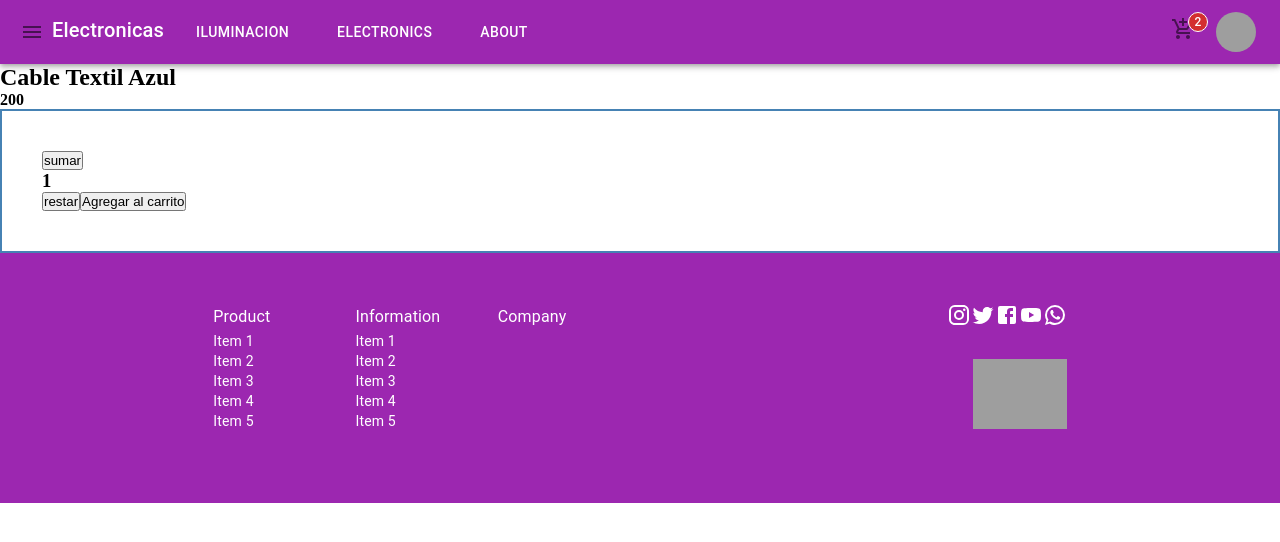
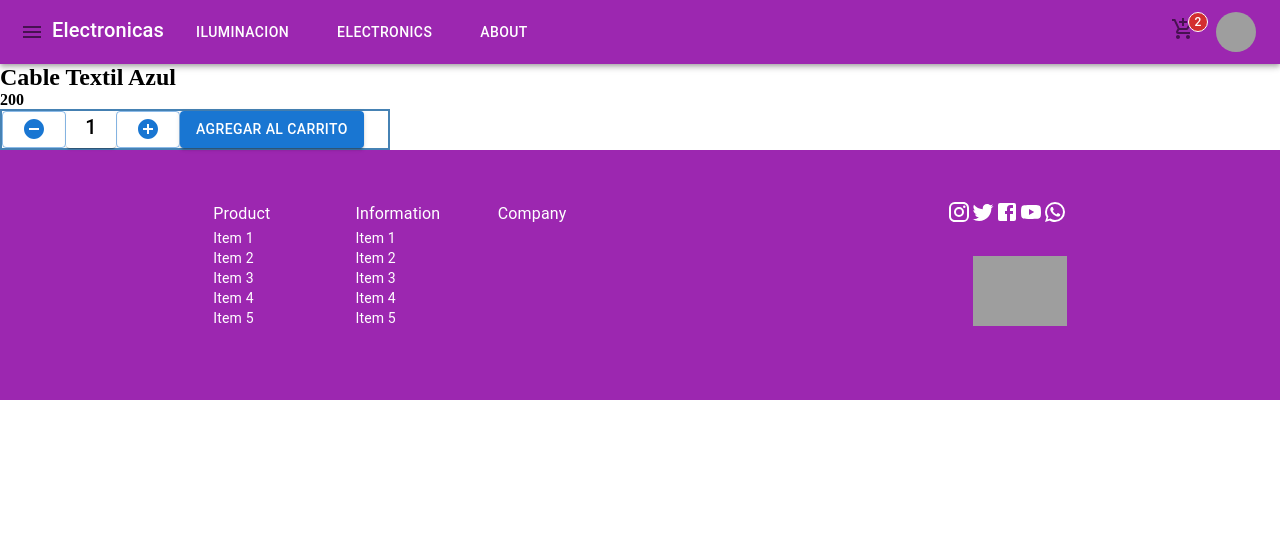
Before and after one commit to valeribon/EntregaFinal-REACT-bonilla, a React (Vite) app: page /itemDetail/1 in a window 1280 px wide. Shown: the top 542 px of the page. Built offline with nearby package versions, Linux system fonts and the light colour scheme; grey boxes are pictures that could not be loaded.

Commit message:
Mejora del UI contador

```diff
--- a/src/components/common/counter/Counter.jsx
+++ b/src/components/common/counter/Counter.jsx
@@ -1,11 +1,33 @@
+import { Button, Grid, Paper, Typography } from "@mui/material";
+import RemoveCircleIcon from "@mui/icons-material/RemoveCircle";
+import AddCircleIcon from "@mui/icons-material/AddCircle";
+
 const Counter = ({ contador, sumar, restar, onAdd }) => {
   return (
-    <div style={{ border: "2px solid steelblue", padding: "40px" }}>
-      <button onClick={sumar}>sumar</button>
-      <h3>{contador}</h3>
-      <button onClick={restar}>restar</button>
+    <div style={{ border: "2px solid steelblue", width: "390px" }}>
+      <Grid xs={2} sx={{ display: "flex" }}>
+        <Button variant="outlined" onClick={restar}>
+          <RemoveCircleIcon />
+        </Button>
+        <Paper
+          sx={{
+            width: "50px",
+            alignItems: "center",
+            justifyContent: "center",
+          }}
+        >
+          <Typography variant="h6" color="initial" align="center">
+            {contador}
+          </Typography>
+        </Paper>
+        <Button variant="outlined" onClick={sumar}>
+          <AddCircleIcon />
+        </Button>
 
-      <button onClick={() => onAdd(contador)}>Agregar al carrito</button>
+        <Button variant="contained" onClick={() => onAdd(contador)}>
+          Agregar al carrito
+        </Button>
+      </Grid>
     </div>
   );
 };
```
